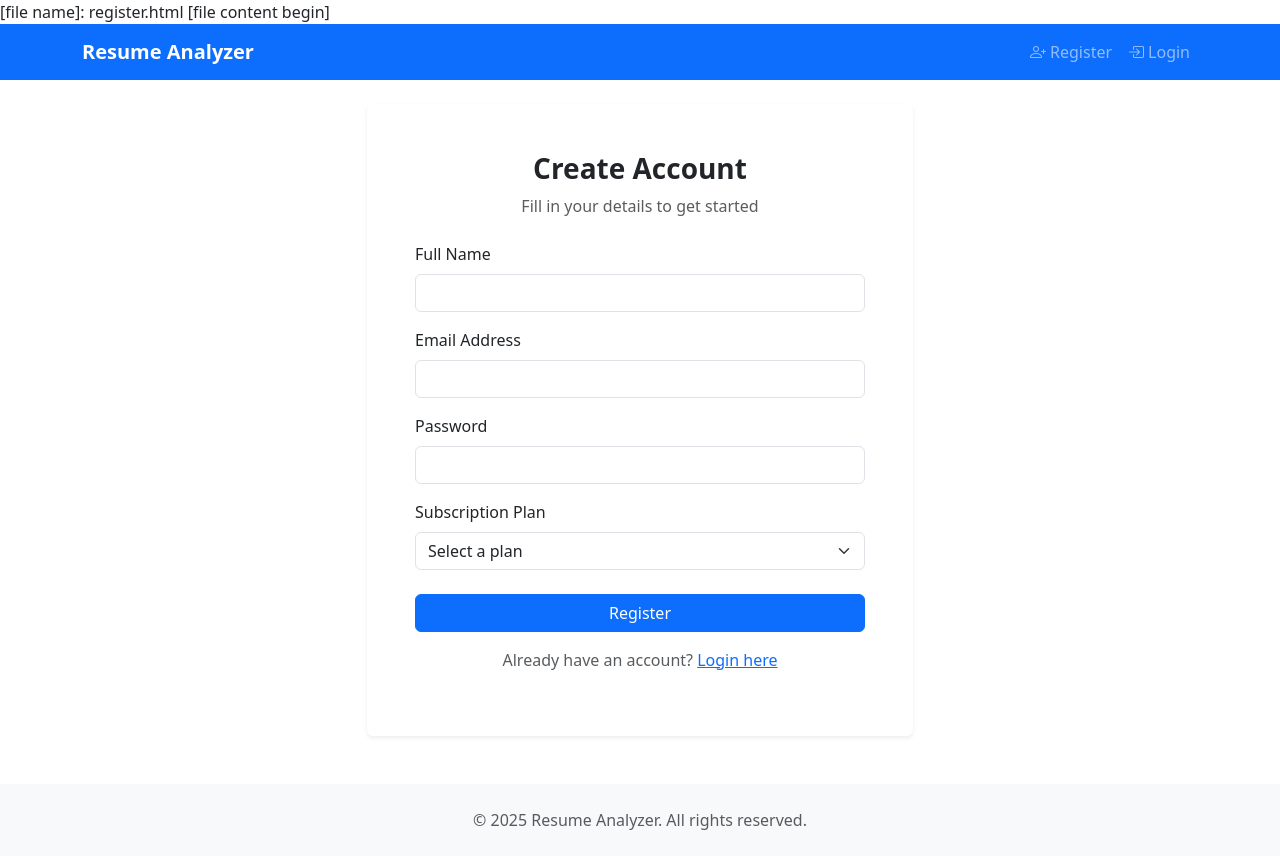
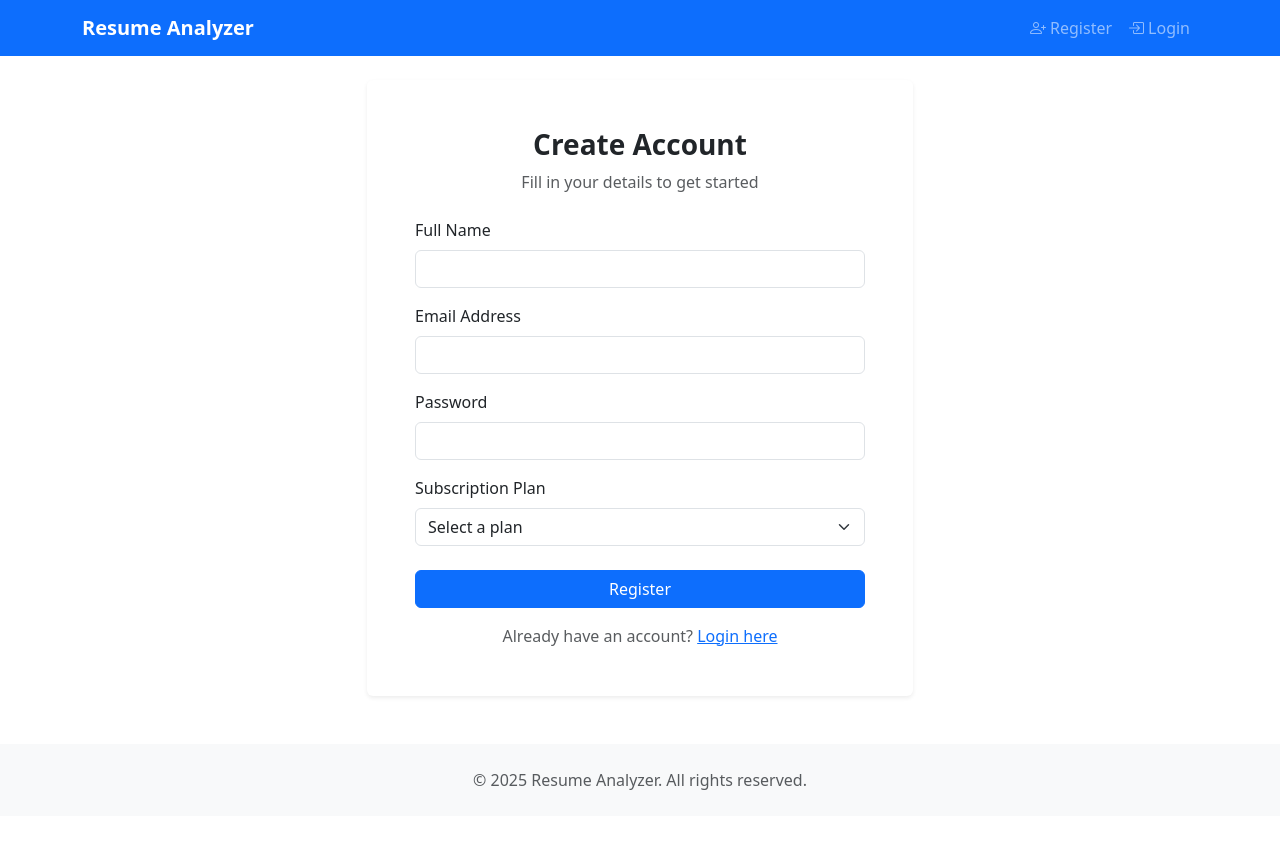
Before and after one commit to amirdhs/AI-Powered-Resume-Analyzer, a Flask app: page /register in a window 1280 px wide. After the commit the page ends 790 px from the top, so only its background shows below. Run offline with Flask 3, Linux system fonts and the light colour scheme.

Commit message:
Remove unnecessary comment lines from register.html

```diff
--- a/app/templates/auth/register.html
+++ b/app/templates/auth/register.html
@@ -1,5 +1,4 @@
-[file name]: register.html
-[file content begin]
+
 {% extends "base.html" %}
 
 {% block title %}Register{% endblock %}
```
